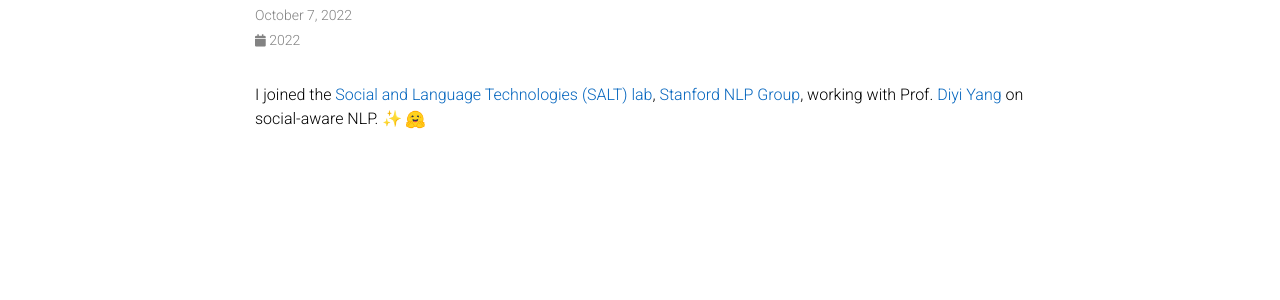
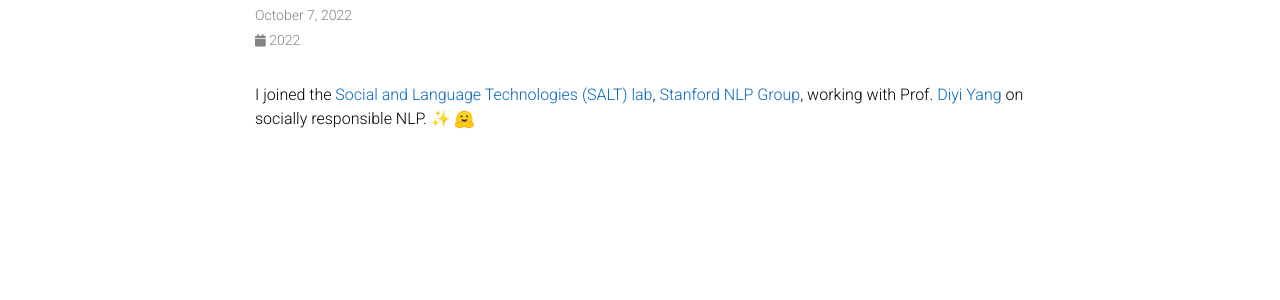
Before and after one commit to liuyanchen1015/liuyanchen1015.github.io, a Jekyll site: the page built from _news/announcement_2.md, in a window 1280 px wide. Shown: the part 155-455 px from the top of the page. Built offline with Jekyll 4.4.1, drawn with Linux system fonts in a browser that asks for light colours; emoji names are drawn with the system emoji font; comment, search, counter and statistics services are not loaded; a style sheet for code colours, icons or effects is not loaded.

Commit message:
Update announcement_2.md

```diff
--- a/_news/announcement_2.md
+++ b/_news/announcement_2.md
@@ -4,4 +4,4 @@
 inline: true
 ---
 
-I joined the [Social and Language Technologies (SALT) lab](https://cs.stanford.edu/~diyiy/group.html), [Stanford NLP Group](https://nlp.stanford.edu/), working with Prof. [Diyi Yang](https://cs.stanford.edu/~diyiy/index.html) on social-aware NLP. :sparkles:  <img src="/assets/img/huggingface.ico" alt="drawing" width="19"/>
+I joined the [Social and Language Technologies (SALT) lab](https://cs.stanford.edu/~diyiy/group.html), [Stanford NLP Group](https://nlp.stanford.edu/), working with Prof. [Diyi Yang](https://cs.stanford.edu/~diyiy/index.html) on socially responsible NLP. :sparkles:  <img src="/assets/img/huggingface.ico" alt="drawing" width="19"/>
```
